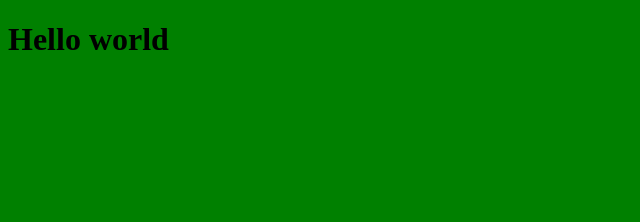
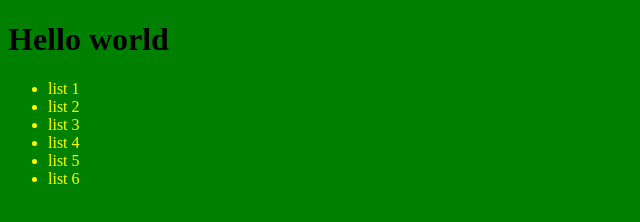
Before and after one commit to amalek-f/git-wrkshop, a plain HTML site: page index.html in a window 1280 px wide. Shown: the whole page, without its empty margins (0-640 px from the left). Drawn offline with Linux system fonts and the light colour scheme.

Commit message:
added list

```diff
--- a/index.html
+++ b/index.html
@@ -1,5 +1,6 @@
 <!DOCTYPE html>
 <html lang="en">
+
 <head>
     <meta charset='utf-8'>
     <meta http-equiv='X-UA-Compatible' content='IE=edge'>
@@ -7,7 +8,17 @@
     <meta name='viewport' content='width=device-width, initial-scale=1'>
     <link rel='stylesheet' type='text/css' media='screen' href='style.css'>
 </head>
+
 <body>
     <h1>Hello world</h1>
+    <ul>
+        <li>list 1</li>
+        <li>list 2</li>
+        <li>list 3</li>
+        <li>list 4</li>
+        <li>list 5</li>
+        <li>list 6</li>
+    </ul>
 </body>
+
 </html>
--- a/style.css
+++ b/style.css
@@ -1,3 +1,7 @@
 body{
     background-color: green;
 }
+
+ul{
+    color:yellow ;
+}
```
